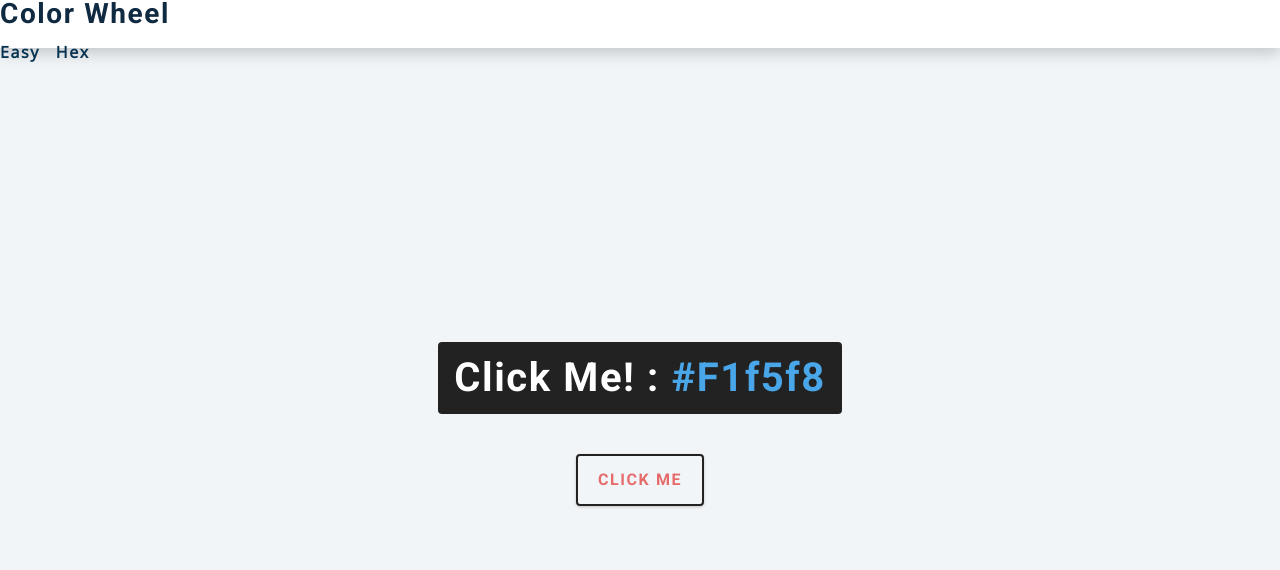
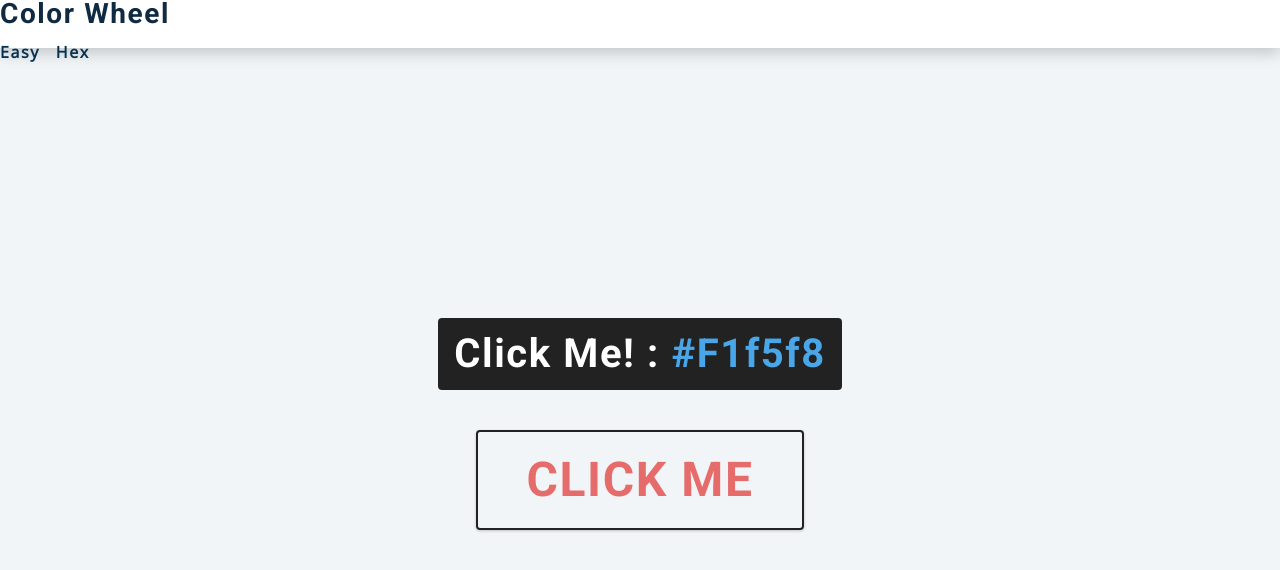
Before and after one commit to lunacatalan/java-script-practice, a plain HTML site: page index.html in a window 1280 px wide. Drawn offline with nearby package versions, Linux system fonts and the light colour scheme.

Commit message:
practiced counter

```diff
--- a/styles.css
+++ b/styles.css
@@ -225,8 +225,8 @@ main {
   cursor: pointer;
   box-shadow: 0 1px 3px rgba(0, 0, 0, 0.2);
   border-radius: var(--radius);
-  font-size: 1rem;
-  padding: 0.75rem 1.25rem;
+  font-size: 3rem;
+  padding: 0.75rem 3rem;
 }
 .btn-hero:hover {
   color: var(--clr-white);
```
